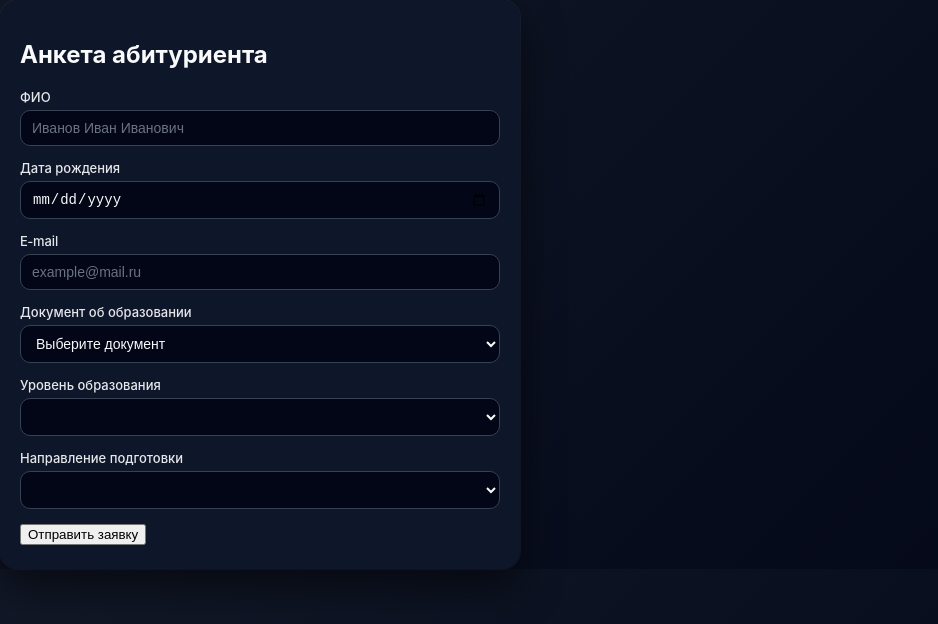
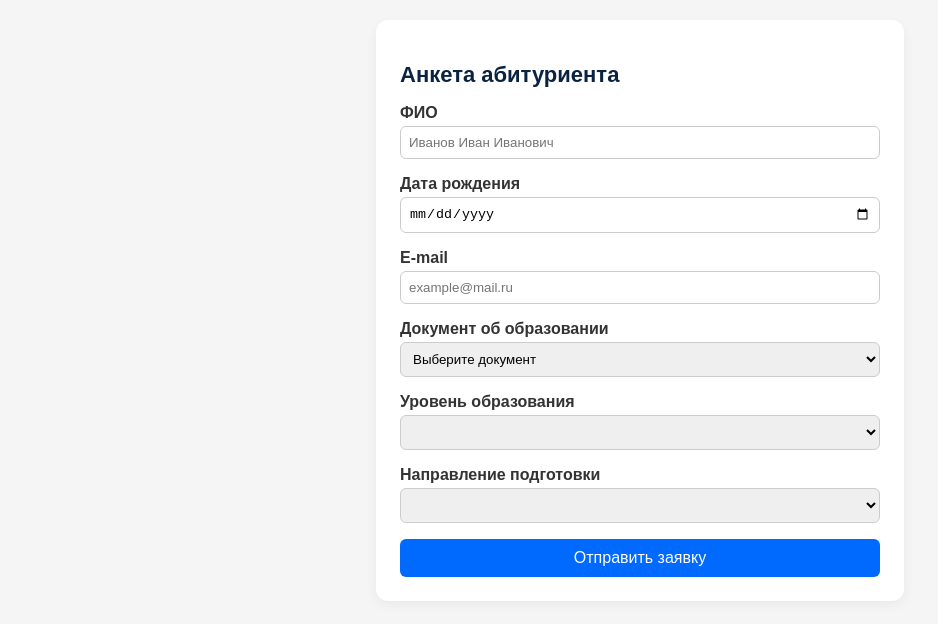
Before and after one commit to aramyanvs/exam-bot-webapp, a plain HTML site: page index.html in a window 1280 px wide. Shown: the whole page, without its empty margins (0-938 px from the left). Drawn offline with Linux system fonts and the light colour scheme.

Commit message:
Update style.css

```diff
--- a/style.css
+++ b/style.css
@@ -1,126 +1,55 @@
-/* Общий фон */
 body {
+  font-family: Arial, sans-serif;
   margin: 0;
   padding: 0;
-  font-family: -apple-system, system-ui, BlinkMacSystemFont, "Segoe UI", sans-serif;
-  background: linear-gradient(135deg, #111827, #020617);
-  color: #f9fafb;
+  background-color: #f5f5f5;
+  color: #333;
 }
 
-/* Центрирование карточки */
-.page {
-  min-height: 100vh;
-  display: flex;
-  align-items: center;
-  justify-content: center;
-  padding: 16px;
+.card {
+  max-width: 480px;
+  margin: 20px auto;
+  background: #fff;
+  border-radius: 12px;
+  padding: 24px;
+  box-shadow: 0 4px 12px rgba(0, 0, 0, 0.05);
 }
 
-/* Карточка */
-.card {
-  width: 100%;
-  max-width: 480px;
-  background: rgba(15, 23, 42, 0.96);
-  border-radius: 18px;
-  padding: 20px 20px 24px;
-  box-shadow:
-    0 18px 40px rgba(0, 0, 0, 0.55),
-    0 0 0 1px rgba(148, 163, 184, 0.1);
-  backdrop-filter: blur(12px);
+h2 {
+  margin-bottom: 16px;
+  font-size: 22px;
+  color: #0a2342;
 }
 
-/* Заголовок и подзаголовок */
-h1 {
-  margin: 0 0 8px;
-  font-size: 22px;
-}
-
-.subtitle {
-  margin: 0 0 18px;
-  font-size: 14px;
-  line-height: 1.45;
-  color: #9ca3af;
-}
-
-/* Поля формы */
 .field {
-  margin-bottom: 14px;
+  margin-bottom: 16px;
 }
 
 label {
   display: block;
-  margin-bottom: 5px;
-  font-size: 13px;
-  font-weight: 500;
-  color: #e5e7eb;
+  margin-bottom: 4px;
+  font-weight: 600;
 }
 
-/* Инпуты и селекты */
-input,
-select {
+input, select {
   width: 100%;
+  padding: 8px;
+  border: 1px solid #ccc;
+  border-radius: 6px;
   box-sizing: border-box;
-  padding: 9px 11px;
-  border-radius: 10px;
-  border: 1px solid #374151;
-  background-color: #020617;
-  color: #f9fafb;
-  font-size: 14px;
-  outline: none;
-  transition: border-color 0.12s ease, box-shadow 0.12s ease, background-color 0.12s ease;
 }
 
-input::placeholder {
-  color: #6b7280;
+button {
+  width: 100%;
+  padding: 10px;
+  border: none;
+  border-radius: 6px;
+  background-color: #006aff;
+  color: #fff;
+  font-size: 16px;
+  cursor: pointer;
 }
 
-input:focus,
-select:focus {
-  border-color: #38bdf8;
-  box-shadow: 0 0 0 1px rgba(56, 189, 248, 0.6);
+button:hover {
+  background-color: #0051c4;
 }
-
-/* Кнопка */
-.btn {
-  width: 100%;
-  margin-top: 6px;
-  padding: 11px 14px;
-  border-radius: 999px;
-  border: none;
-  font-size: 15px;
-  font-weight: 600;
-  cursor: pointer;
-  background: linear-gradient(135deg, #38bdf8, #0ea5e9);
-  color: #0b1120;
-  box-shadow:
-    0 10px 25px rgba(56, 189, 248, 0.4),
-    0 0 0 1px rgba(8, 47, 73, 0.6);
-  transition: transform 0.1s ease, box-shadow 0.1s ease, filter 0.1s ease;
-}
-
-.btn:hover {
-  transform: translateY(-1px);
-  filter: brightness(1.04);
-}
-
-.btn:active {
-  transform: translateY(0);
-  box-shadow:
-    0 5px 12px rgba(56, 189, 248, 0.36),
-    0 0 0 1px rgba(8, 47, 73, 0.7);
-}
-
-/* Для очень маленьких экранов */
-@media (max-width: 380px) {
-  .card {
-    padding: 16px 14px 20px;
-  }
-
-  h1 {
-    font-size: 20px;
-  }
-
-  .subtitle {
-    font-size: 13px;
-  }
-}
```
